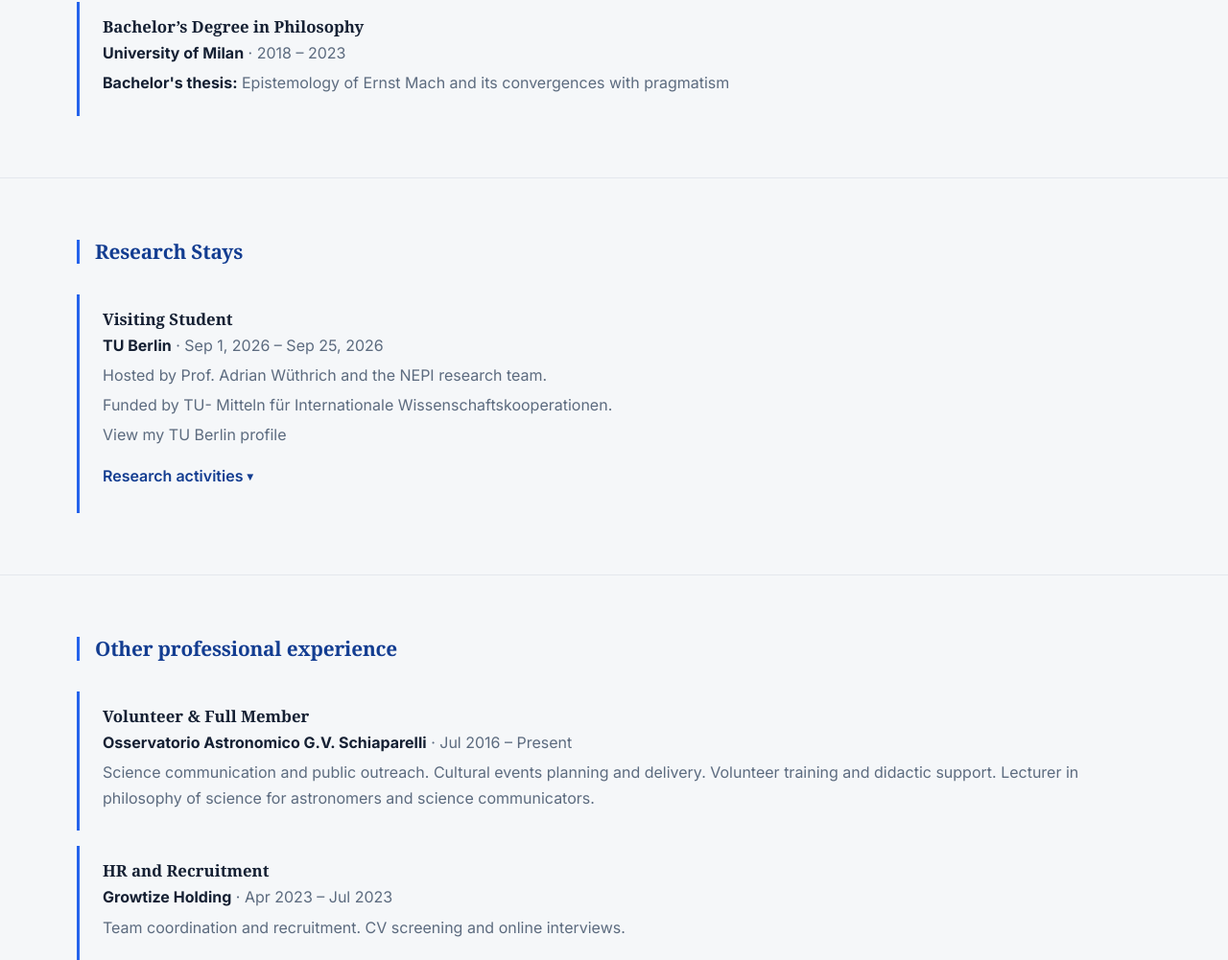
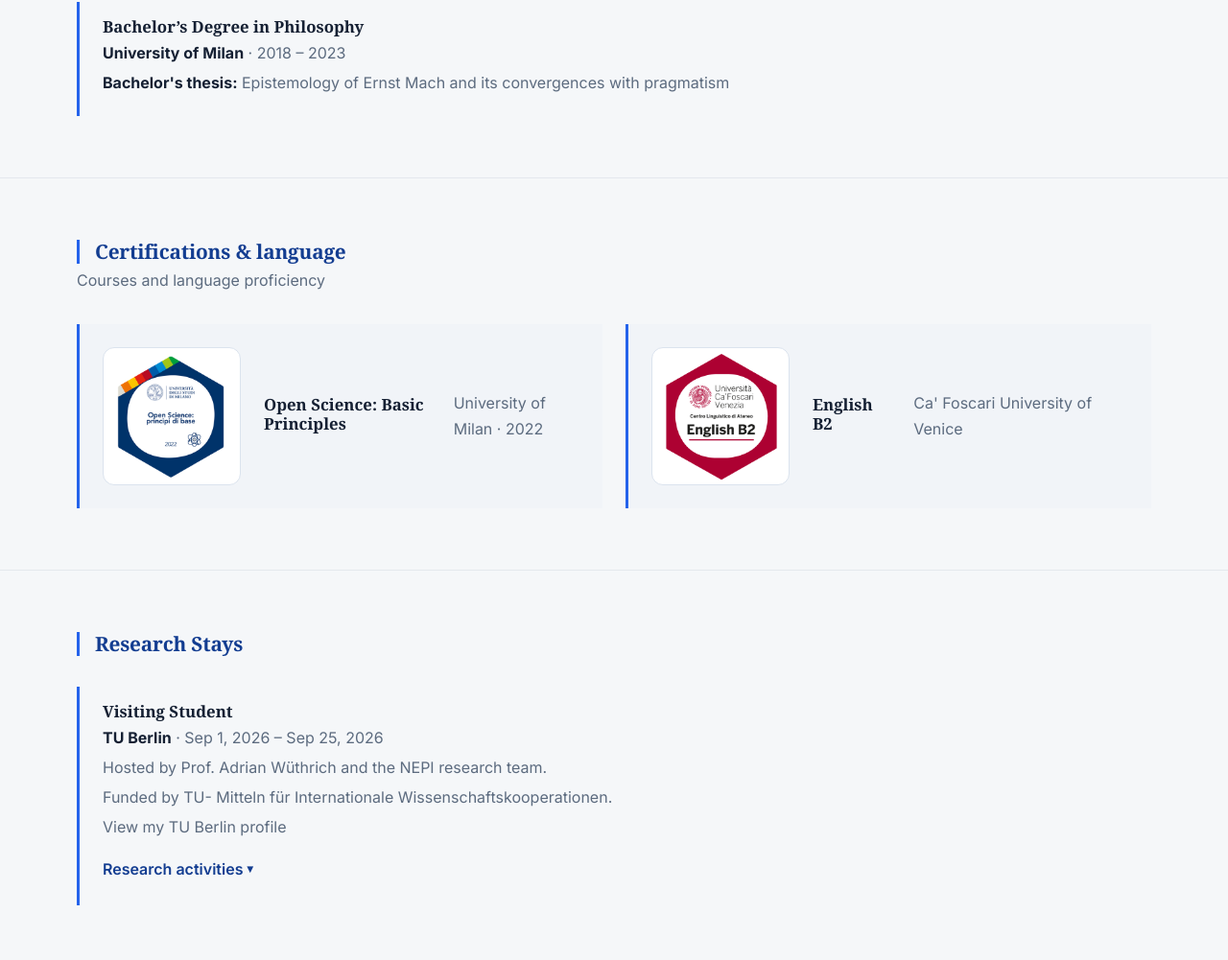
Before and after one commit to daniele-raiola/Portfolio, a plain HTML site: page index.html in a window 1280 px wide. Shown: the part 1619-2620 px from the top of the page at 96% size. Drawn offline with Linux system fonts and the light colour scheme.

Commit message:
feat(ui): add certifications and language proficiency section
Add a new section to display professional certifications and language
proficiency levels. This includes:
- A new grid-based layout for certification cards in CSS
- Integration of certification badges and descriptions in index.html
- Updates to navigation links and accessibility attributes
- Localization support for the new section in both English and Italian

```diff
--- a/assets/css/style.css
+++ b/assets/css/style.css
@@ -627,6 +627,43 @@ section + section {
   color: var(--muted);
 }
 
+.certifications-grid {
+  display: grid;
+  grid-template-columns: repeat(2, minmax(0, 1fr));
+  gap: var(--space-lg);
+}
+
+.certification-card {
+  display: flex;
+  align-items: center;
+  gap: var(--space-lg);
+  min-width: 0;
+  padding: var(--space-lg);
+  border-left: 3px solid var(--primary);
+  background: var(--surface-alt);
+}
+
+.certification-card img {
+  flex: 0 0 9rem;
+  width: 9rem;
+  height: auto;
+  padding: var(--space-xs);
+  border: 1px solid var(--border);
+  border-radius: var(--radius-md);
+  background: #fff;
+  object-fit: contain;
+}
+
+.certification-card h3 {
+  margin: 0 0 var(--space-xs);
+  color: var(--text);
+}
+
+.certification-card p {
+  margin: 0;
+  color: var(--muted);
+}
+
 .about-text {
   max-width: 70rem;
   color: var(--muted);
@@ -1012,6 +1049,15 @@ footer {
     --space-3xl: 2.25rem;
   }
 
+  .certifications-grid {
+    grid-template-columns: 1fr;
+  }
+
+  .certification-card img {
+    flex-basis: 8rem;
+    width: 8rem;
+  }
+
   .hero {
     padding-top: var(--space-3xl);
   }
--- a/index.html
+++ b/index.html
@@ -109,6 +109,7 @@
         <nav class="nav-links" id="nav-links" aria-label="Primary navigation">
           <a href="#about">About</a>
           <a href="#education">Education</a>
+          <a href="#certifications">Certifications</a>
           <a href="#research-stays">Research Stays</a>
           <a href="#publications">Publications</a>
           <a href="#talks">Talks</a>
@@ -219,6 +220,27 @@
               <h3>Bachelor’s Degree in Philosophy</h3>
               <p><strong>University of Milan</strong> <span aria-hidden="true">·</span> <time datetime="2018">2018</time> – <time datetime="2023">2023</time></p>
               <p><strong class="thesis-label-ba">Bachelor's thesis:</strong> Epistemology of Ernst Mach and its convergences with pragmatism</p>
+            </article>
+          </div>
+        </div>
+      </section>
+
+      <section id="certifications">
+        <div class="container">
+          <div class="section-heading">
+            <h2 class="section-accent">Certifications &amp; language</h2>
+            <p>Courses and language proficiency</p>
+          </div>
+          <div class="certifications-grid">
+            <article class="certification-card">
+              <img src="assets/images/assertion-4Vqz3N2fSd6n3JlX29Khzg.png" alt="University of Milan Open Science: Basic Principles badge, 2022" width="400" height="400" loading="lazy" decoding="async" />
+              <h3>Open Science: Basic Principles</h3>
+              <p>University of Milan · 2022</p>
+            </article>
+            <article class="certification-card">
+              <img src="assets/images/assertion-oyrlitZ4R92lGQkQZ5LSVQ.png" alt="Ca' Foscari University of Venice English B2 badge" width="400" height="400" loading="lazy" decoding="async" />
+              <h3>English B2</h3>
+              <p>Ca' Foscari University of Venice</p>
             </article>
           </div>
         </div>
@@ -428,10 +450,11 @@
           '.skip-link': 'Vai al contenuto',
           '.nav-links a:nth-child(1)': 'Chi sono',
           '.nav-links a:nth-child(2)': 'Formazione',
-          '.nav-links a:nth-child(3)': 'Soggiorni di ricerca',
-          '.nav-links a:nth-child(4)': 'Pubblicazioni',
-          '.nav-links a:nth-child(5)': 'Conferenze',
-          '.nav-links a:nth-child(6)': 'Contatti',
+          '.nav-links a:nth-child(3)': 'Certificazioni',
+          '.nav-links a:nth-child(4)': 'Soggiorni di ricerca',
+          '.nav-links a:nth-child(5)': 'Pubblicazioni',
+          '.nav-links a:nth-child(6)': 'Conferenze',
+          '.nav-links a:nth-child(7)': 'Contatti',
           '.hero-role': 'Dottorando in Filosofia · Università Ca\' Foscari di Venezia',
           '.hero-membership': '<a href="https://www.ngeht.org/hpc" target="_blank" rel="noopener noreferrer">Membro dell\'HPC di ngEHT · Collaboration Working Group</a>',
           '.hero-focus': 'Ricerca: epistemologia sociale · fiducia epistemica · collaborazione scientifica',
@@ -458,6 +481,11 @@
           '.thesis-label-phd': 'Tema di ricerca:',
           '.thesis-label-ma': 'Tesi magistrale:',
           '.thesis-label-ba': 'Tesi triennale:',
+          '#certifications h2': 'Certificazioni e competenze linguistiche',
+          '#certifications .section-heading p': 'Corsi e competenze linguistiche',
+          '#certifications .certification-card:nth-child(1) h3': 'Open Science: principi di base',
+          '#certifications .certification-card:nth-child(1) p': 'Università degli Studi di Milano · 2022',
+          '#certifications .certification-card:nth-child(2) p': 'Università Ca’ Foscari Venezia',
           '#research-stays h2': 'Soggiorni di ricerca',
           '#research-stays article h3': 'Studente in visita',
           '#research-stays article time:nth-of-type(1)': '1 settembre 2026',
@@ -541,6 +569,12 @@
         document.querySelectorAll('.research-stay-content').forEach((element) => {
           element.lang = isItalian ? 'it' : 'en';
         });
+        document.querySelector('#certifications .certification-card:nth-child(1) img').alt = isItalian
+          ? 'Attestato dell’Università degli Studi di Milano in Open Science: principi di base, 2022'
+          : 'University of Milan Open Science: Basic Principles badge, 2022';
+        document.querySelector('#certifications .certification-card:nth-child(2) img').alt = isItalian
+          ? 'Attestato di inglese B2 dell’Università Ca’ Foscari Venezia'
+          : 'Ca’ Foscari University of Venice English B2 badge';
         document.title = isItalian ? 'Daniele Raiola — Filosofia della scienza' : 'Daniele Raiola — Philosophy of Science';
         localizedMeta.description.content = isItalian
           ? 'Portfolio accademico di Daniele Raiola — Filosofia della scienza, epistemologia e collaborazione scientifica.'
```
Also changed, not shown: assets/images/assertion-4Vqz3N2fSd6n3JlX29Khzg.png (added), assets/images/assertion-oyrlitZ4R92lGQkQZ5LSVQ.png (added).
